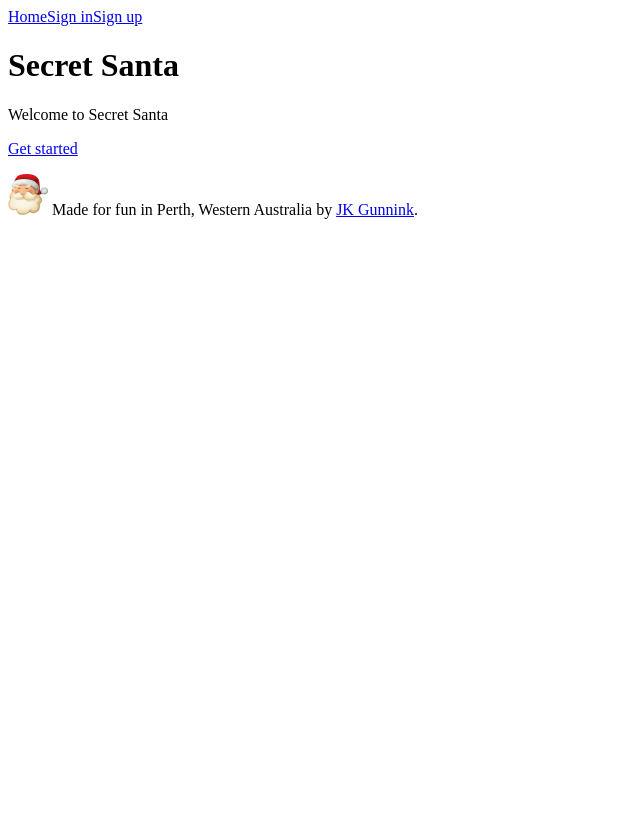
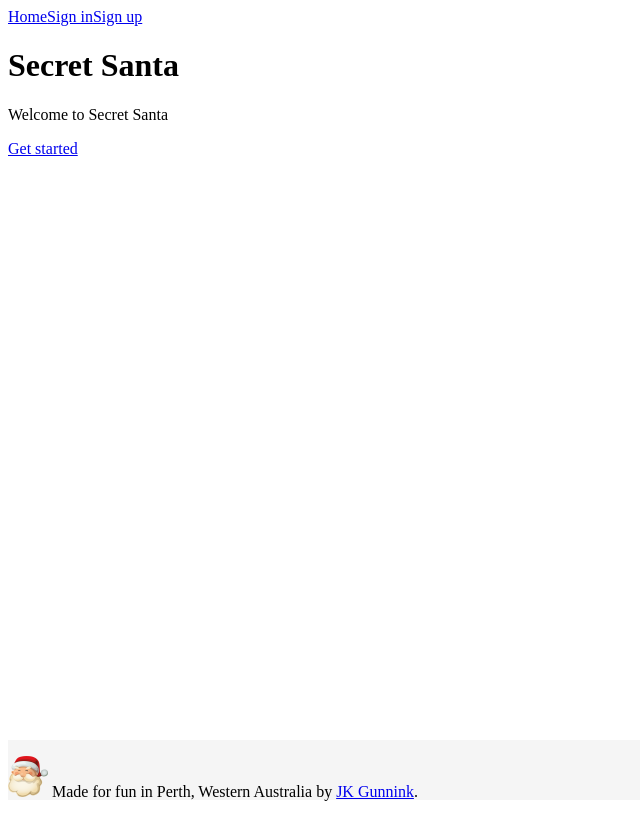
Before and after one commit to jgunnink/secret-santa-vue, a Vue app: page / in a window 1280 px wide. Shown: the whole page, without its empty margins (0-640 px from the left). Before the commit the page ends 800 px from the top, so only its background shows below. Built offline with nearby package versions, Linux system fonts and the light colour scheme.

Commit message:
Tweak layout

```diff
--- a/src/App.vue
+++ b/src/App.vue
@@ -1,6 +1,6 @@
 <template>
-  <div id="app">
-    <Navbar class="text-center" />
+  <div id="app" class="text-center">
+    <Navbar />
     <router-view/>
     <AppFooter />
   </div>
@@ -15,5 +15,21 @@ export default class App extends Vue {}
 </script>
 
 <style scoped>
-
+html {
+  position: relative;
+  min-height: 100%;
+}
+body {
+  /* Margin bottom by footer height */
+  margin-bottom: 60px;
+}
+.footer {
+  position: absolute;
+  bottom: 0;
+  width: 100%;
+  /* Set the fixed height of the footer here */
+  height: 60px;
+  line-height: 60px; /* Vertically center the text there */
+  background-color: #f5f5f5;
+}
 </style>
--- a/src/components/AppFooter.vue
+++ b/src/components/AppFooter.vue
@@ -1,6 +1,6 @@
 <template>
-  <footer class="mastfoot mt-auto">
-    <div class="inner">
+  <footer class="footer">
+    <div class="container">
       <p id="footerMsg">
         <img src="@/assets/santa_face_40.png">
         Made for fun in Perth, Western Australia by <a id="footerLink" href="http://twitter.com/jgunnink/">JK Gunnink</a>.
--- a/src/components/Home.vue
+++ b/src/components/Home.vue
@@ -1,6 +1,6 @@
 <template>
-  <main role="main" class="inner cover">
-    <h1 class="cover-heading">Secret Santa</h1>
+  <main role="main" class="container">
+    <h1>Secret Santa</h1>
     <p class="lead" id="welcomeMsg">{{ msg }}</p>
     <p class="lead">
       <a href="#" class="btn btn-lg btn-secondary">Get started</a>
--- a/src/components/Navbar.vue
+++ b/src/components/Navbar.vue
@@ -1,12 +1,10 @@
 <template>
-  <header class="masthead mb-auto">
-    <div class="inner">
-      <nav class="nav nav-masthead justify-content-center">
-        <a class="nav-link active" href="#">Home</a>
-        <a class="nav-link" href="#">Sign in</a>
-        <a class="nav-link" href="#">Sign up</a>
-      </nav>
-    </div>
+  <header>
+    <nav class="navbar justify-content-center">
+      <a class="nav-link active" href="#">Home</a>
+      <a class="nav-link" href="#">Sign in</a>
+      <a class="nav-link" href="#">Sign up</a>
+    </nav>
   </header>
 </template>
 
```
